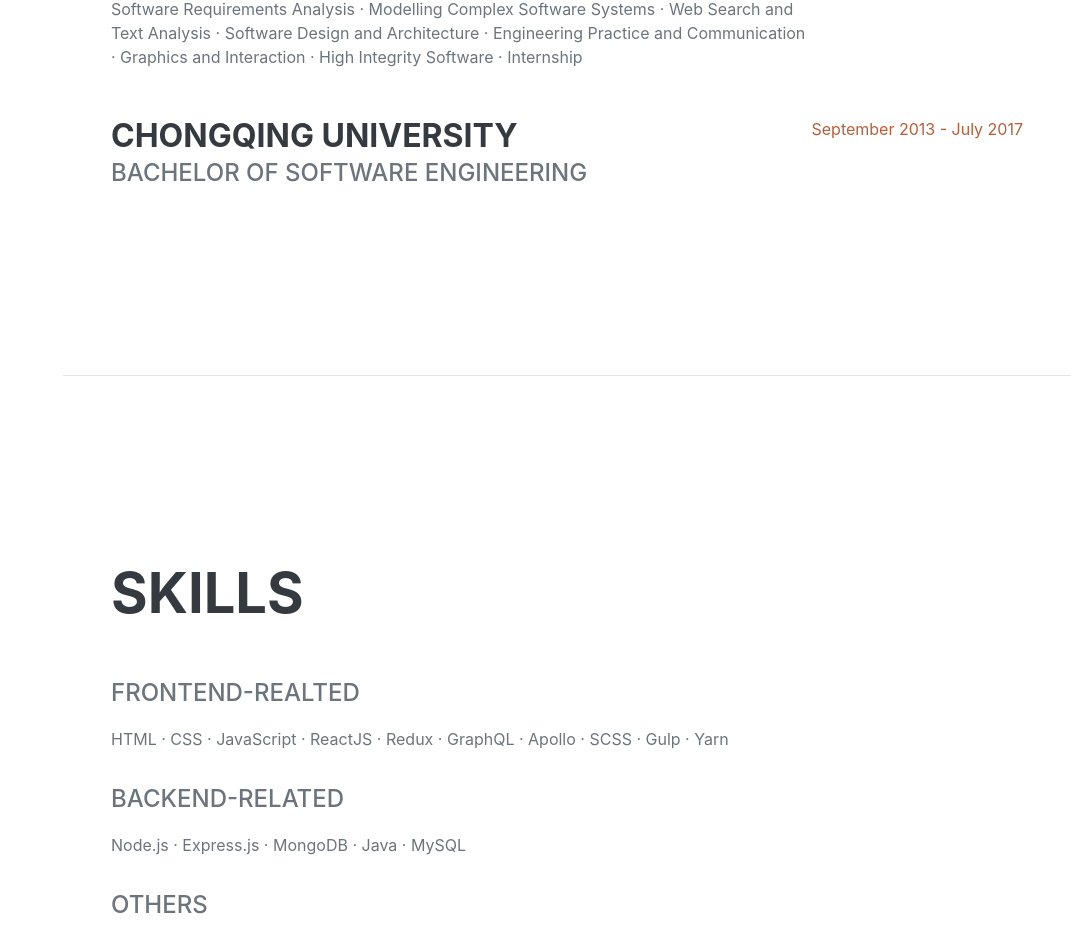
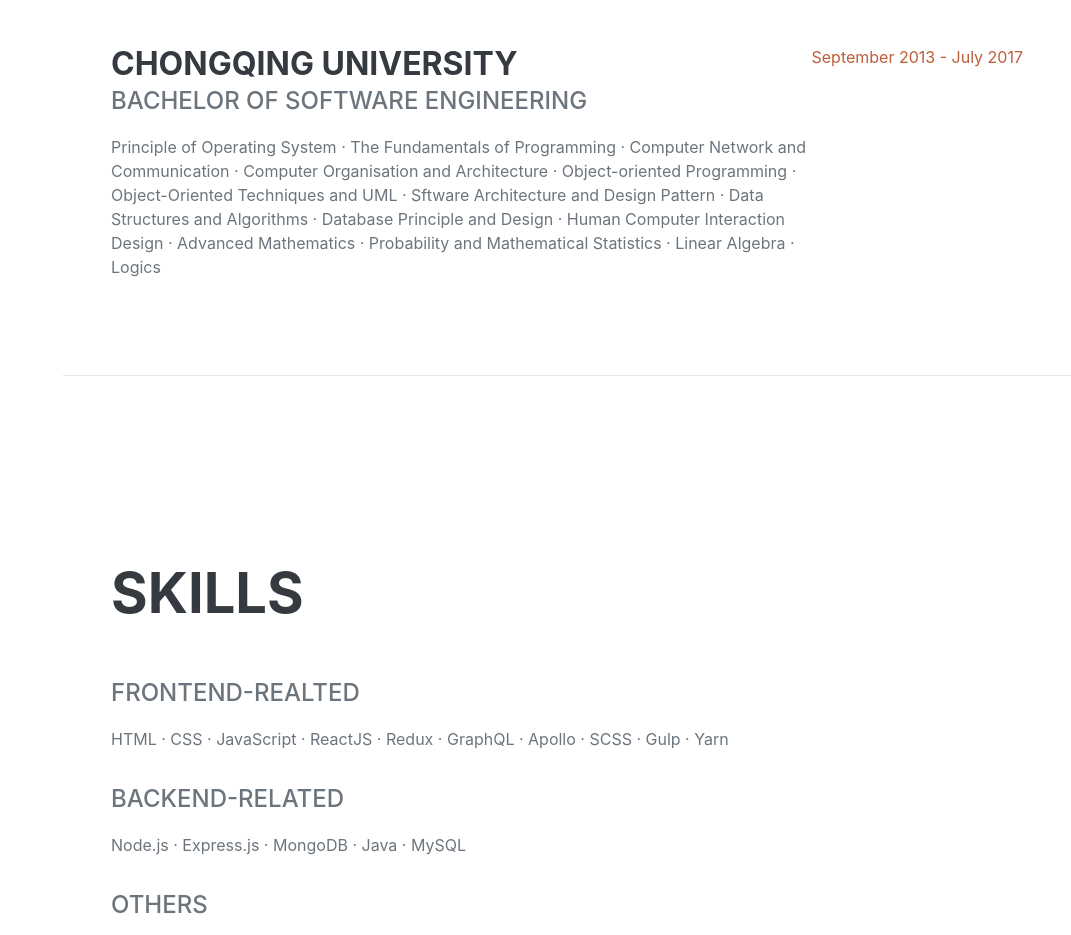
Before and after one commit to shibaozhang95/portfolio, a plain HTML site: page index.html in a window 1280 px wide. Shown: the part 3750-4685 px from the top of the page, without its empty margins (209-1280 px from the left). Drawn offline with nearby package versions, Linux system fonts and the light colour scheme; a web font is replaced by a local one.

Commit message:
added readme file and updated undergraduate's courses

```diff
--- a/index.html
+++ b/index.html
@@ -226,6 +226,7 @@
                         <div class="flex-grow-1">
                             <h3 class="mb-0">Chongqing University</h3>
                             <div class="subheading mb-3">Bachelor of Software Engineering </div>
+                            <div>Principle of Operating System · The Fundamentals of Programming · Computer Network and Communication · Computer Organisation and Architecture · Object-oriented Programming · Object-Oriented Techniques and UML · Sftware Architecture and Design Pattern · Data Structures and Algorithms · Database Principle and Design · Human Computer Interaction Design · Advanced Mathematics · Probability and Mathematical Statistics · Linear Algebra · Logics</div>
                             <!-- <p>GPA: 3.56</p> -->
                         </div>
                         <div class="flex-shrink-0"><span class="text-primary">September 2013 - July 2017</span></div>
```
Also changed, not shown: 1 other file.
